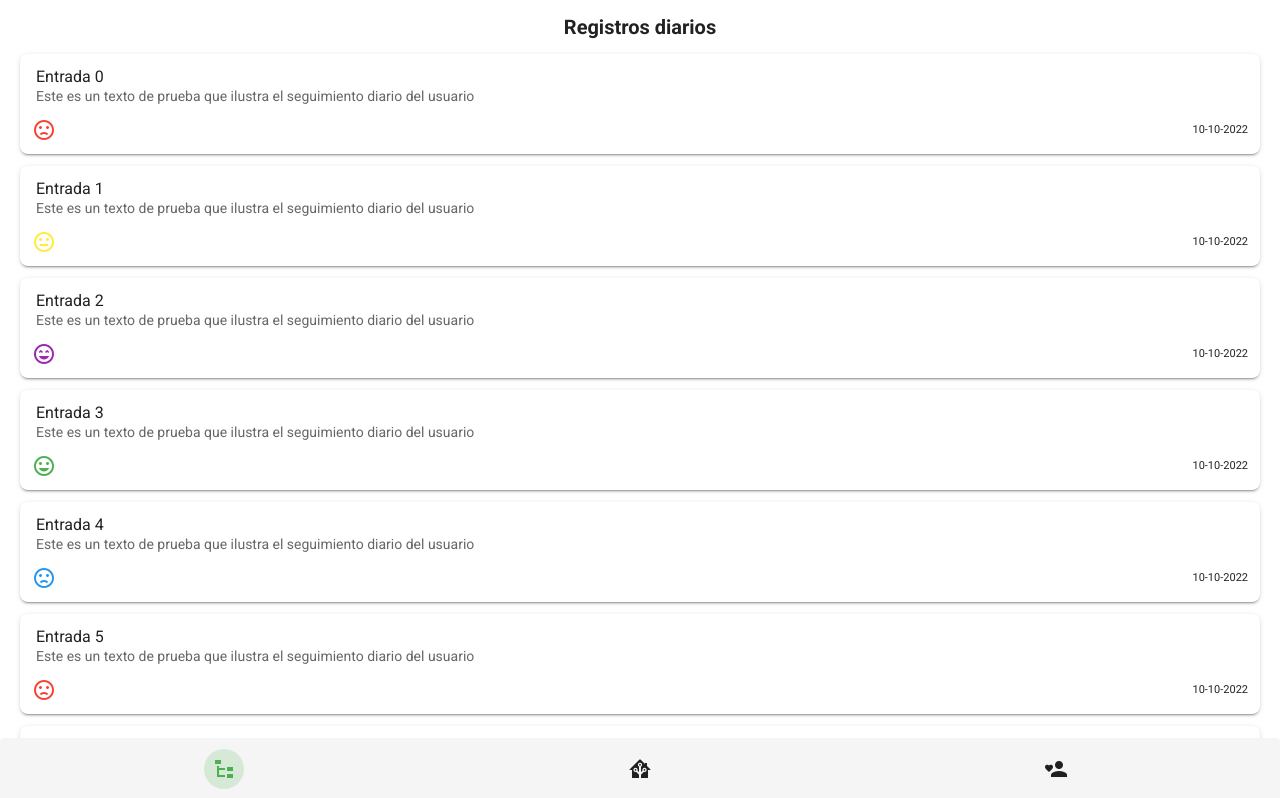
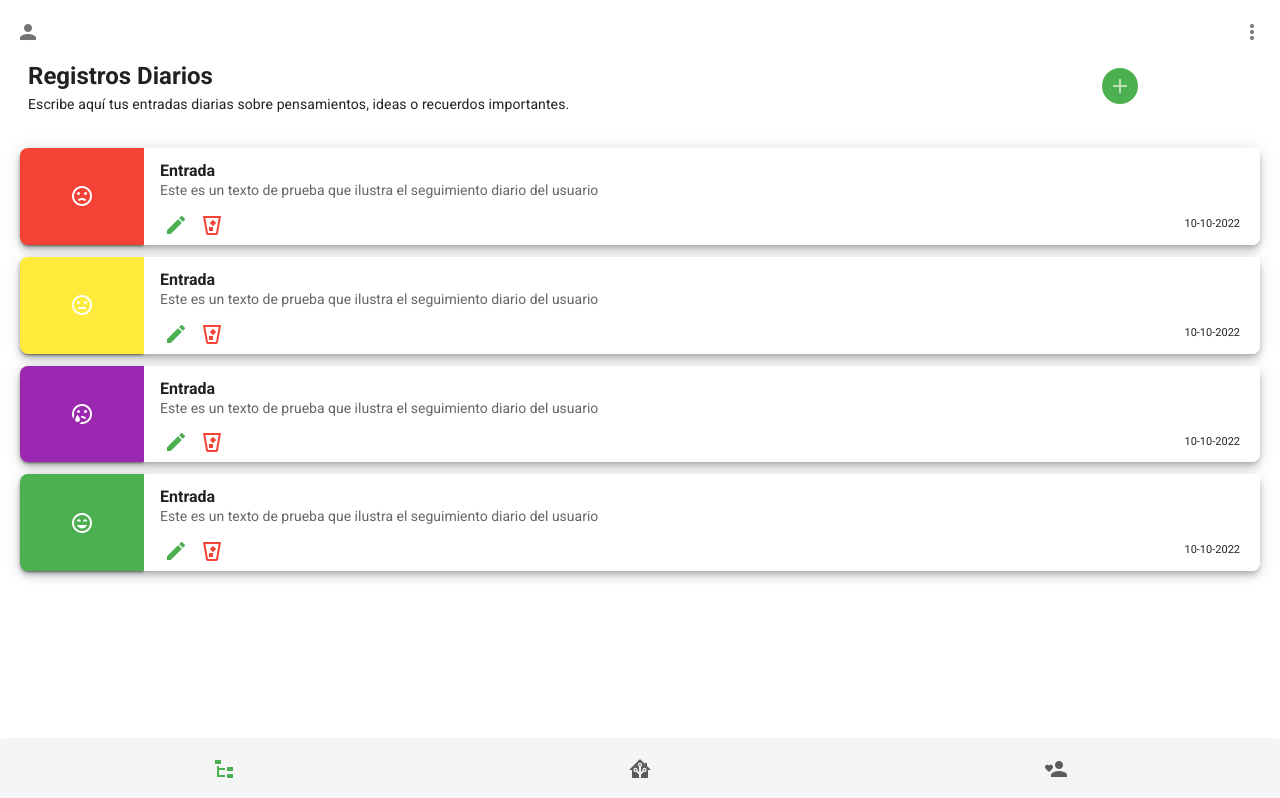
Before and after one commit to RickBm400/autismo-app-regulacion, a Vue app: page /daily-routine in a window 1280 px wide. Shown: the top 798 px of the page. Built offline with nearby package versions, Linux system fonts and the light colour scheme.

Commit message:
feat: Sección de registros diarios
Template de registros diarios terminado, menú de opciones agregado

```diff
--- a/src/App.vue
+++ b/src/App.vue
@@ -1,6 +1,6 @@
 <template>
   <v-app>
-
+   <navBar></navBar>
     <router-view></router-view>
     <FooterNav></FooterNav>
 
--- a/src/components/landing/footerNav.vue
+++ b/src/components/landing/footerNav.vue
@@ -10,15 +10,16 @@
           height="50"
         >
           <v-btn
-            active-class="green--text"
+            active-class="green--text font-weight-bold"
+            icon
+            plain
+            :ripple="false"
+            color="black"
             v-for="(icon, i) in bottomIcons"
             :key="i"
-            text
-            fab
-            small
             :to="icon.link"
           >
-            <v-icon >
+            <v-icon>
               {{ icon.icon }}
             </v-icon>
           </v-btn>
--- a/src/components/landing/navBar.vue
+++ b/src/components/landing/navBar.vue
@@ -1,11 +1,37 @@
 <template>
-            <v-sheet class="d-flex flex-row-reverse">
-            <v-btn :ripple="false" retain-focus-on-click fab small text elevation="0">
-                <v-icon>
-                    mdi-account-circle
+<v-container fluid>
+    <v-app-bar app elevation="0" color="white" >
+        <v-icon>
+            mdi-account
+        </v-icon>
+        <v-spacer></v-spacer>
+        <v-menu>
+            <template v-slot:activator="{on, off}">
+                <v-icon
+                v-on="on"
+                v-bind="off">
+                    mdi-dots-vertical
                 </v-icon>
+            </template>
+            <v-list>
+                <v-list-item v-for="it in list" :key="it">
+                    <v-list-item-title>{{it}}</v-list-item-title>
+                </v-list-item>
+            </v-list>
+        </v-menu>
+    </v-app-bar>
 
-            </v-btn>
-        </v-sheet>
+</v-container>
 
 </template>
+
+<script>
+
+export default {
+    data() {
+        return {
+            list:['Acerca de.','Encuesta de Satisfacción.', 'Contact Us.']
+        }
+    },
+}
+</script>
--- a/src/views/landingPage/dailyRoutine.vue
+++ b/src/views/landingPage/dailyRoutine.vue
@@ -1,22 +1,51 @@
 <template>
   <v-container fluid>
-    <span class="px-5 d-flex justify-center font-weight-bold" style="font-size: 20px"
-      >Registros diarios</span
+    <v-card class="py-2" width="100%" elevation="0">
+      <v-row>
+        <v-col cols="9">
+          <v-card-title class="text-h5 font-weight-bold pb-5"> Registros Diarios </v-card-title>
+            <v-card-subtitle class="text-left" style="line-height:1rem;">
+              Escribe aquí tus entradas diarias sobre pensamientos, ideas o recuerdos importantes.
+            </v-card-subtitle>
+        </v-col>
+        <v-col cols="3" class="d-flex align-center justify-center ">
+          <v-btn
+            icon
+            plain
+            elevation="0"
+            class="green white--text"
+            :ripple="false"
           >
+            <v-icon> mdi-plus </v-icon>
+          </v-btn>
+        </v-col>
+      </v-row>
+    </v-card>
+
     <v-dialog v-for="(item, i) in values" :key="i">
       <template v-slot:activator="{ on, attrs }">
       <v-card
-          v-bind="attrs"
-          v-on="on"
       flat
-          elevation="2"
-          class="rounded-lg my-3 mx-2"
-          height="100"
+      elevation="6"
+      class="rounded-lg my-3 mx-2 d-flex"
+      height="auto"
+      width="auto"
+      >
+        <v-card :color="item.icon.color"
+        class="rounded-l-lg rounded-r-0 d-flex justify-center" style="width:10%;">
+          <v-icon color="white">
+            {{item.icon.status}}
+          </v-icon>
+        </v-card>
+        <v-card
+        style="width:90%"
+        class="rounded-l-0"
+        elevation="0"
         >
           <v-list-item two-line>
             <v-list-item-content>
-              <v-list-item-title>
-                {{ item.title + " " + i }}
+              <v-list-item-title class="font-weight-bold">
+                {{ item.title }}
               </v-list-item-title>
               <v-list-item-subtitle>
                 {{ item.content }}
@@ -24,38 +53,42 @@
             </v-list-item-content>
           </v-list-item>
 
-          <v-card-actions class="pt-0 px-3 d-flex justify-space-between">
-            <v-icon :color="item.icon.color">
-              {{ item.icon.status }}
-            </v-icon>
+          <v-card-actions class="pt-0 px-5 d-flex justify-space-between">
+            <div>
+              <v-icon class="mr-3"
+              v-bind="attrs"
+              v-on="on" color="green">mdi-pencil</v-icon>
+              <v-icon color="red">mdi-delete-variant</v-icon>
+            </div>
             <span style="font-size: 11px">{{ item.date }}</span>
           </v-card-actions>
         </v-card>
+      </v-card>
       </template>
       <template v-slot:default="dialog">
-        <v-card flat height="500" class="rounded-xl">
-          <v-toolbar extended :color="item.icon.color" flat>
-            <v-card
-              style="top: 230px; background-color: transparent"
-              height="450"
-              width="100%"
-              class="rounded-lg  mb-5"
+        <v-sheet :color="item.icon.color" class="rounded-t-xl"  height="22" ></v-sheet>
+        <v-card height="460" color="white" class="rounded-b-xl rounded-t-0" flat>
+          <v-text-field
+            class="pt-7 mx-5 text-h5"
+            solo
             flat
+            :hide-details="true"
+            label="Titulo"
+            v-model="item.title"
           >
-              <v-card flat>
-                <v-card-title>Holamundo</v-card-title>
-                <v-card height="300" class=" overflow-auto pa-0" flat>
-                  <v-card-text class="pb-0">
+          </v-text-field>
+          <v-card-text class="py-0">
             <v-textarea
               :full-width="true"
               :color="item.icon.color"
               label="Nueva entrada"
-                    :value="item.content" rows="8" :v-model="item.content">
-
+              :hide-details="true"
+              :value="item.content"
+              rows="8"
+              v-model="item.content"
+            >
             </v-textarea>
           </v-card-text>
-                </v-card>
-              </v-card>
 
           <v-card-actions class="d-flex flex-column">
             <v-sheet class="d-flex justify-space-around pt-0" width="100%">
@@ -63,6 +96,8 @@
                 v-for="item in statusButtons"
                 :key="item"
                 fab
+                plain
+                active-class="font-weight-bold"
                 small
                 elevation="0"
               >
@@ -72,19 +107,18 @@
               </v-btn>
             </v-sheet>
 
-                <v-sheet width="100%" class="mt-4 d-flex justify-center">
-                  <v-btn color="green"
-                  x-small
+            <v-sheet width="100%" class="d-flex justify-center pt-5">
+              <v-btn
+                color="green"
                 text
-                  @click="dialog.value=false"
-                  class="rounded-pill white--text">
+                @click="dialog.value = false"
+                class="rounded-pill pt-2 white--text"
+              >
                 <v-icon>mdi-check</v-icon>
                 <span>Guardar</span>
               </v-btn>
             </v-sheet>
           </v-card-actions>
-            </v-card>
-          </v-toolbar>
         </v-card>
       </template>
     </v-dialog>
@@ -144,8 +178,8 @@ export default {
           content:
             "Este es un texto de prueba que ilustra el seguimiento diario del usuario",
           icon: {
+            status: "mdi-emoticon-cry-outline",
             color: "purple",
-            status: "mdi-emoticon-excited-outline",
           },
           date: "10-10-2022",
         },
@@ -154,53 +188,17 @@ export default {
           content:
             "Este es un texto de prueba que ilustra el seguimiento diario del usuario",
           icon: {
+            status: "mdi-emoticon-excited-outline",
             color: "green",
-            status: "mdi-emoticon-outline",
-          },
-          date: "10-10-2022",
-        },
-        {
-          title: "Entrada",
-          content:
-            "Este es un texto de prueba que ilustra el seguimiento diario del usuario",
-          icon: {
-            color: "blue",
-            status: "mdi-emoticon-sad-outline",
-          },
-          date: "10-10-2022",
-        },
-        {
-          title: "Entrada",
-          content:
-            "Este es un texto de prueba que ilustra el seguimiento diario del usuario",
-          icon: {
-            color: "red",
-            status: "mdi-emoticon-sad-outline",
-          },
-          date: "10-10-2022",
-        },
-        {
-          title: "Entrada",
-          content:
-            "Este es un texto de prueba que ilustra el seguimiento diario del usuario",
-          icon: {
-            color: "red",
-            status: "mdi-emoticon-sad-outline",
-          },
-          date: "10-10-2022",
-        },
-        {
-          title: "Entrada",
-          content:
-            "Este es un texto de prueba que ilustra el seguimiento diario del usuario",
-          icon: {
-            color: "red",
-            status: "mdi-emoticon-sad-outline",
           },
           date: "10-10-2022",
         },
       ],
     };
   },
+
+  methods:{
+
+  }
 };
 </script>
--- a/src/views/landingPage/userAdvisor.vue
+++ b/src/views/landingPage/userAdvisor.vue
@@ -1,5 +1,5 @@
 <template>
-        <v-container fluid>
+        <v-container fluid class="mt-6">
         <v-row>
             <v-col cols="6">
                 <v-card color="red" height="250" class="rounded-xl" elevation="4">
```
Lines whose indentation alone changed are shown as unchanged.
